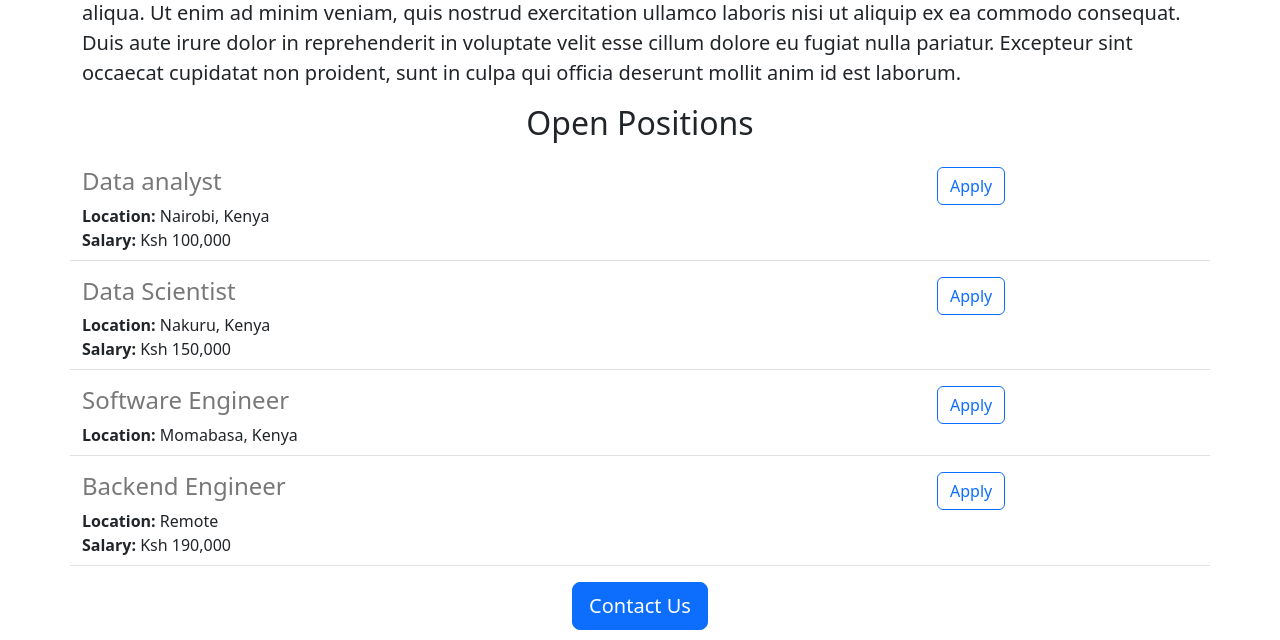
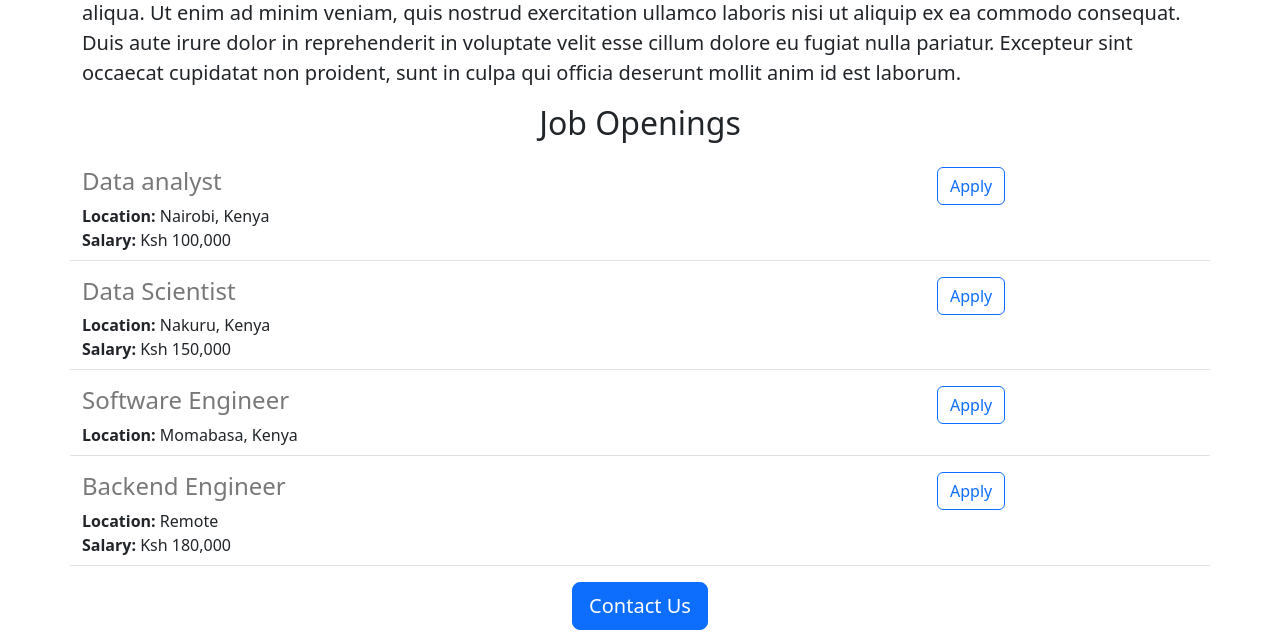
Before and after one commit to jaysonalfie/web_dev_with_flaskV2, a Flask app: page / in a window 1280 px wide. Shown: the part 532-1172 px from the top of the page. Run offline with Flask 3, Linux system fonts and the light colour scheme.

Commit message:
made changes

```diff
--- a/app.py
+++ b/app.py
@@ -26,7 +26,7 @@ JOBS = [
           'id': 4,
           'title': 'Backend Engineer',
           'location': 'Remote',
-          'salary': 'Ksh 190,000'
+          'salary': 'Ksh 180,000'
      }
 ]
 
--- a/templates/home.html
+++ b/templates/home.html
@@ -16,7 +16,7 @@
       <h2 class="text-center mt-2 mb-4">About EveMan</h2>
       <p class="lead">Lorem ipsum dolor sit amet, consectetur adipiscing elit, sed do eiusmod tempor incididunt ut labore et dolore magna aliqua. Ut enim ad minim veniam, quis nostrud exercitation ullamco laboris nisi ut aliquip ex ea commodo consequat. Duis aute irure dolor in reprehenderit in voluptate velit esse cillum dolore eu fugiat nulla pariatur. Excepteur sint occaecat cupidatat non proident, sunt in culpa qui officia deserunt mollit anim id est laborum.</p>
 
-      <h2 class="text-center mt-2 mb-4">Open Positions</h2>
+      <h2 class="text-center mt-2 mb-4">Job Openings</h2>
         <div >
             {% for job in jobs%}
               {%include 'jobitem.html'%}
```
